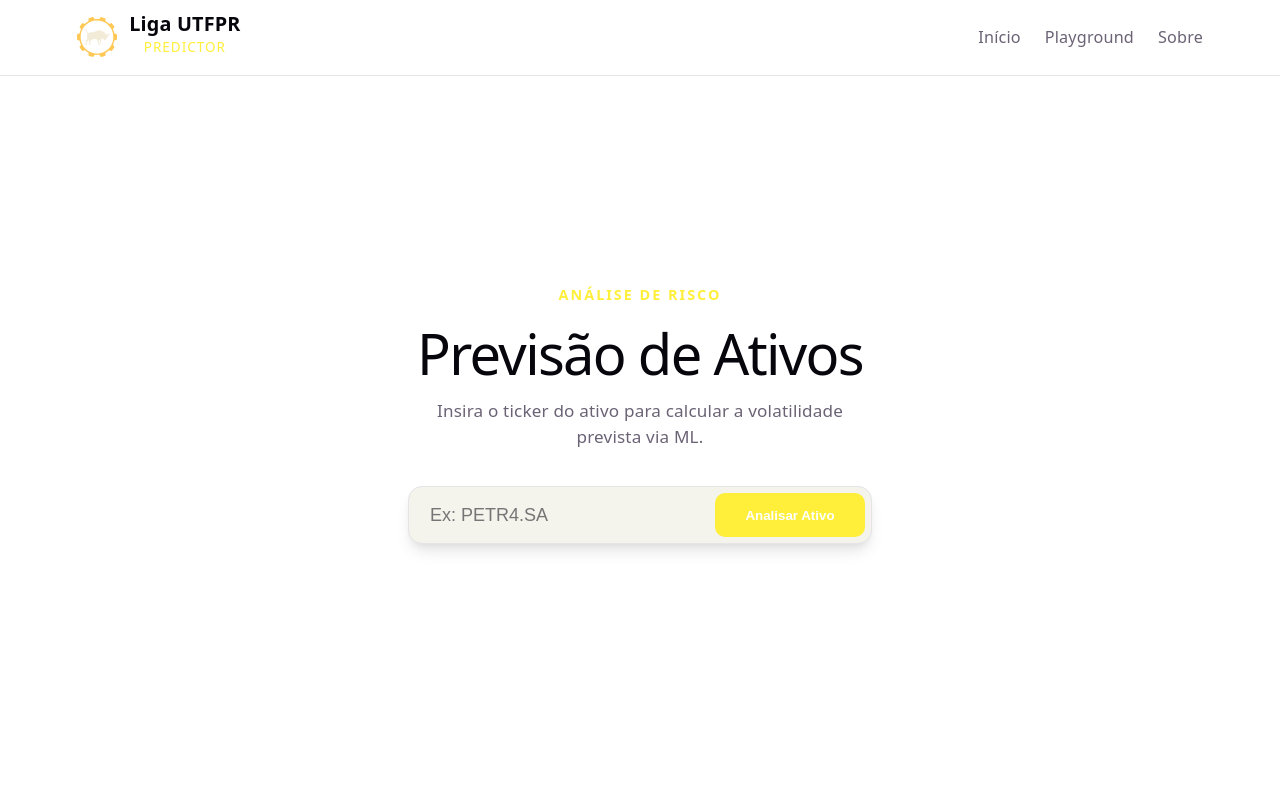
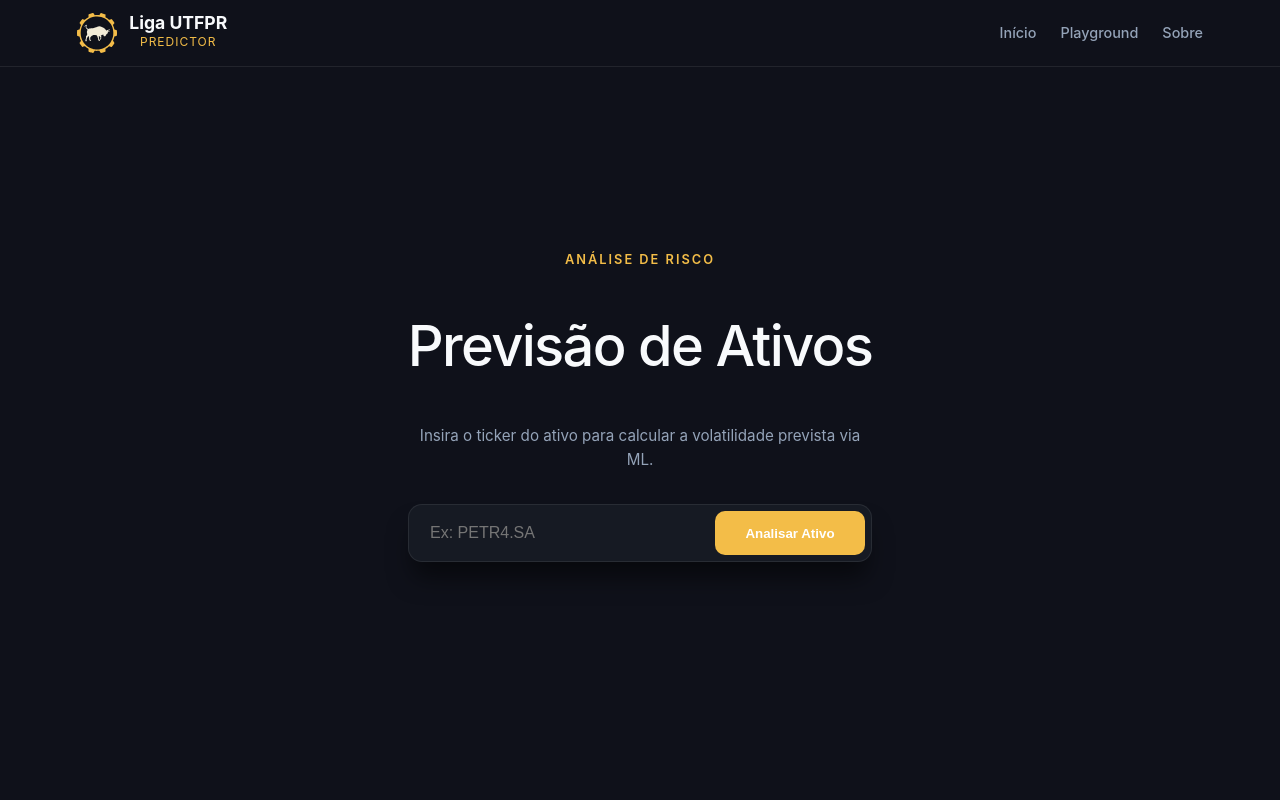
Before and after one commit to PhilZeraNTC/volatility-api, a Vue app in the folder front/src/: page / in a window 1280 px wide. Shown: the top 800 px of the page. Built offline with nearby package versions, Linux system fonts and the light colour scheme.

Commit message:
Update CSS variables for dark theme styling

```diff
--- a/front/src/src/style.css
+++ b/front/src/src/style.css
@@ -1,53 +1,27 @@
 :root {
-  --text: #6b6375;
-  --text-h: #08060d;
-  --bg: #fff;
-  --border: #e5e4e7;
-  --code-bg: #f4f3ec;
-  --accent: #ffef3b;
-  --accent-bg: rgba(170, 59, 255, 0.1);
-  --accent-border: rgba(255, 213, 59, 0.5);
-  --social-bg: rgba(244, 243, 236, 0.5);
-  --shadow:
-    rgba(0, 0, 0, 0.1) 0 10px 15px -3px, rgba(0, 0, 0, 0.05) 0 4px 6px -2px;
+  /* Paleta Dark Fixa */
+  --bg: #0f111a;           /* Fundo principal profundo */
+  --code-bg: #161a23;      /* Fundo dos cards (elevação) */
+  --text: #94a3b8;         /* Texto secundário (cinza azulado) */
+  --text-h: #f8fafc;       /* Títulos (branco quase puro) */
+  --border: rgba(255, 255, 255, 0.08);
+  --accent: #f3bd48;       /* O dourado da Liga */
+  --accent-bg: rgba(243, 189, 72, 0.1);
+  --accent-border: rgba(243, 189, 72, 0.3);
+  --social-bg: rgba(22, 26, 35, 0.8);
+  --shadow: 0 20px 25px -5px rgba(0, 0, 0, 0.5);
 
-  --sans: system-ui, 'Segoe UI', Roboto, sans-serif;
-  --heading: system-ui, 'Segoe UI', Roboto, sans-serif;
-  --mono: ui-monospace, Consolas, monospace;
-
-  font: 18px/145% var(--sans);
-  letter-spacing: 0.18px;
-  color-scheme: light dark;
+  --sans: 'Inter', system-ui, -apple-system, sans-serif;
+  font: 16px/1.6 var(--sans);
+  color-scheme: dark;      /* Força o navegador a entender que o site é escuro */
+  background: var(--bg);
   color: var(--text);
-  background: var(--bg);
-  font-synthesis: none;
-  text-rendering: optimizeLegibility;
-  -webkit-font-smoothing: antialiased;
-  -moz-osx-font-smoothing: grayscale;
-
-  @media (max-width: 1024px) {
-    font-size: 16px;
-  }
 }
 
-@media (prefers-color-scheme: dark) {
-  :root {
-    --text: #9ca3af;
-    --text-h: #e8e8e8;
-    --bg: #16171d;
-    --border: #2e303a;
-    --code-bg: #1f2028;
-    --accent: #f3bd48;
-    --accent-bg: rgba(252, 234, 132, 0.15);
-    --accent-border: rgba(252, 242, 132, 0.5);
-    --social-bg: rgba(47, 48, 58, 0.5);
-    --shadow:
-      rgba(0, 0, 0, 0.4) 0 10px 15px -3px, rgba(0, 0, 0, 0.25) 0 4px 6px -2px;
-  }
-
-  #social .button-icon {
-    filter: invert(1) brightness(2);
-  }
+body {
+  background-color: var(--bg);
+  margin: 0;
+  -webkit-font-smoothing: antialiased;
 }
 
 html, body {
```
